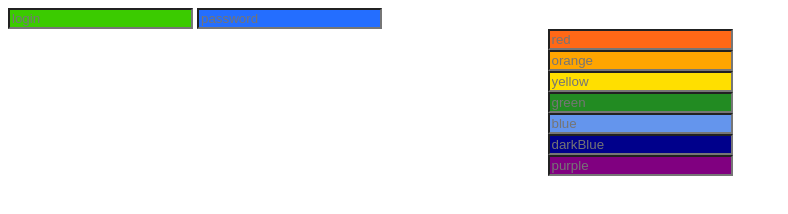
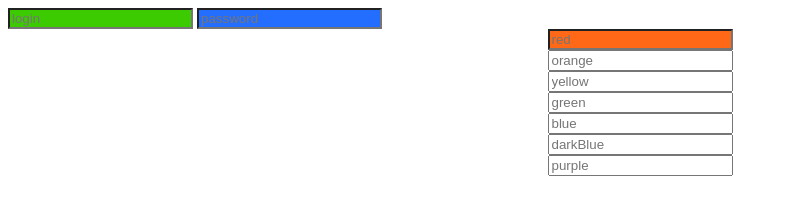
Before and after one commit to Sajletry/uchebka, a website: page src/index.html in a window 1280 px wide. Shown: the whole page, without its empty margins (0-788 px from the left). Drawn offline with Linux system fonts and the light colour scheme.

Commit message:
закомментировала цвета у болков

```diff
--- a/src/styles/main.css
+++ b/src/styles/main.css
@@ -1,7 +1,8 @@
-/*p{    color:green;*/
-/*}*/
+p{    color:green;
+}
+#password, #login{
+/*#purple, #darkBlue,#blue,#green,#yellow,#orange,#red*/
 
-#password, #login, #purple, #darkBlue,#blue,#green,#yellow,#orange,#red{
     color:#ffffff;
 }
 
@@ -15,36 +16,36 @@
 .box{
     display: flex;
     align-items: center;
-    justify-content: center;
+    ustify-content: center;
     flex-direction: column;
 }
 
 
-#red{
-    background: red;
-    //color: #751212;
-}
-#orange{
-    background: orange;
-   // color: #ee660b;
-}
-#yellow{
-    background: #ffdf00;
-    //color: #f3a406;
-}
-#green{
-    background: forestgreen;
-   //color: #41e341;
-}
-#blue{
-    background:cornflowerblue;
-    //color: #0d2f9f;
-}
-#darkBlue{
-    background: darkblue;
-    //color: dodgerblue;
-}
-#purple{
-    background:purple;
-   // color: mediumpurple;
-}
+/*#red{*/
+/*    background: red;*/
+/*    color: #8a1616;*/
+/*}*/
+/*#orange{*/
+/*    background: orange;*/
+/*    color: #ee660b;*/
+/*}*/
+/*#yellow{*/
+/*    background: #ffdf00;*/
+/*    color: #ff8415;*/
+/*}*/
+/*#green{*/
+/*    background: forestgreen;*/
+/*   color: #41e341;*/
+/*}*/
+/*#blue{*/
+/*    background:cornflowerblue;*/
+/*    color: #0d2f9f;*/
+/*}*/
+/*#darkBlue{*/
+/*    background: darkblue;*/
+/*    color: dodgerblue;*/
+/*}*/
+/*#purple{*/
+/*    background:purple;*/
+/*    color: #e676ff;*/
+/*}*/
```
